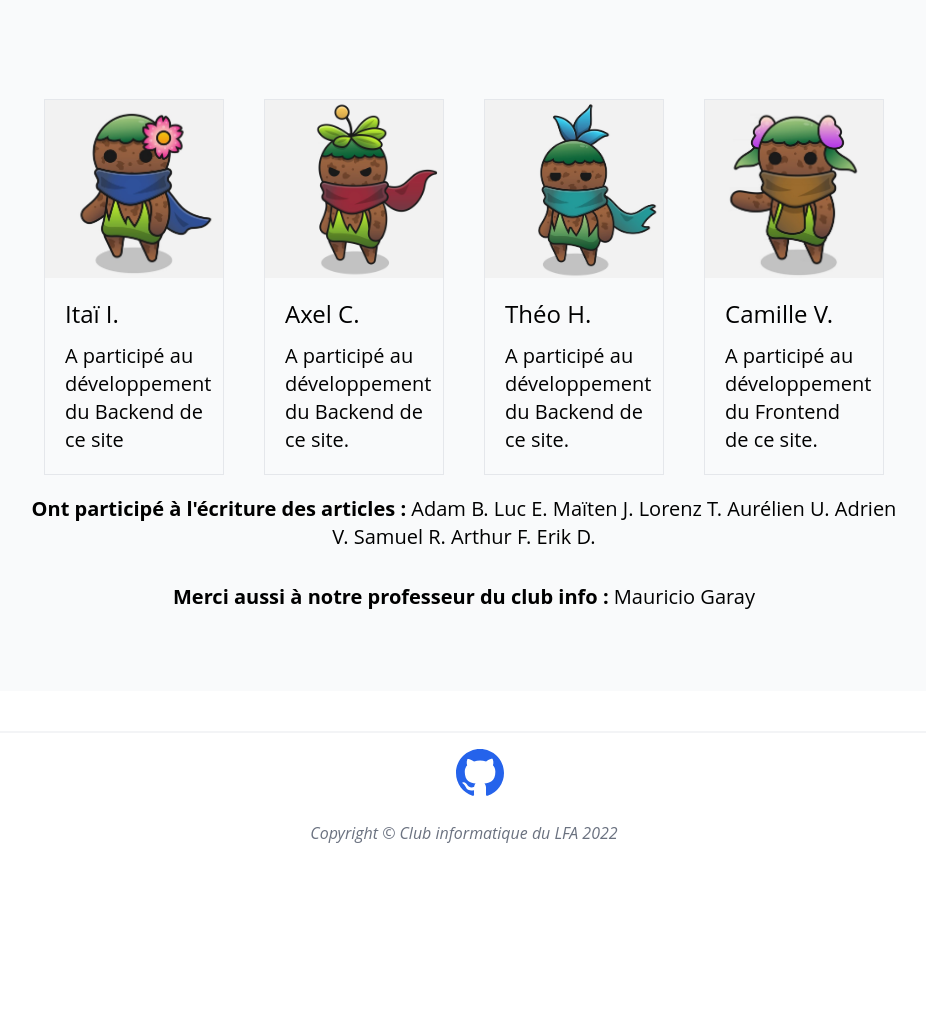
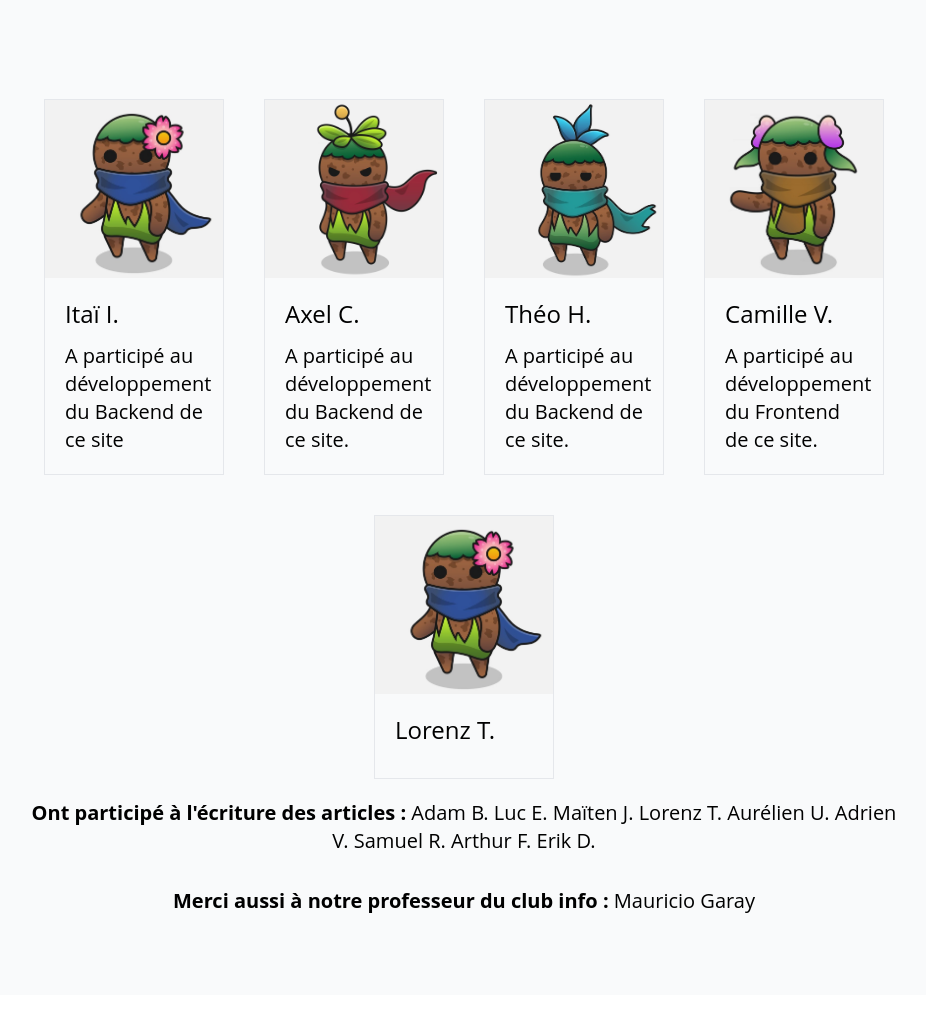
Before and after one commit to lfa-info-22/site, a Django app: template home/templates/home/index.html in a window 1280 px wide. Shown: the part 1393-2428 px from the top of the page, without its empty margins (176-1102 px from the left). Before the commit the page ends 2236 px from the top, so only its background shows below. Run offline with Django 3.2, Linux system fonts and the light colour scheme; the template is opened without the code that fills it, so the values that code supplies are empty; style sheets or scripts are compiled from the project's sources; some libraries are stand-ins or nearby versions.

Commit message:
Update index.html

```diff
--- a/home/templates/home/index.html
+++ b/home/templates/home/index.html
@@ -11,6 +11,7 @@
         {% include 'home/container/character.html' with avatar_url="/static/home/media/image/characters/avatar2.jpg" name="Axel C."    text="A participé au développement du Backend de ce site." %}
         {% include 'home/container/character.html' with avatar_url="/static/home/media/image/characters/avatar3.jpg" name="Théo H."    text="A participé au développement du Backend de ce site." %}
         {% include 'home/container/character.html' with avatar_url="/static/home/media/image/characters/avatar4.jpg" name="Camille V." text="A participé au développement du Frontend de ce site." %}
+        {% include 'home/container/character.html' with avatar_url="/static/home/media/image/characters/avatar1.jpg" name="Lorenz T." text="" %}
     </div>
     <div class="text-center text-lg lg:text-xl">
         <strong>
```
